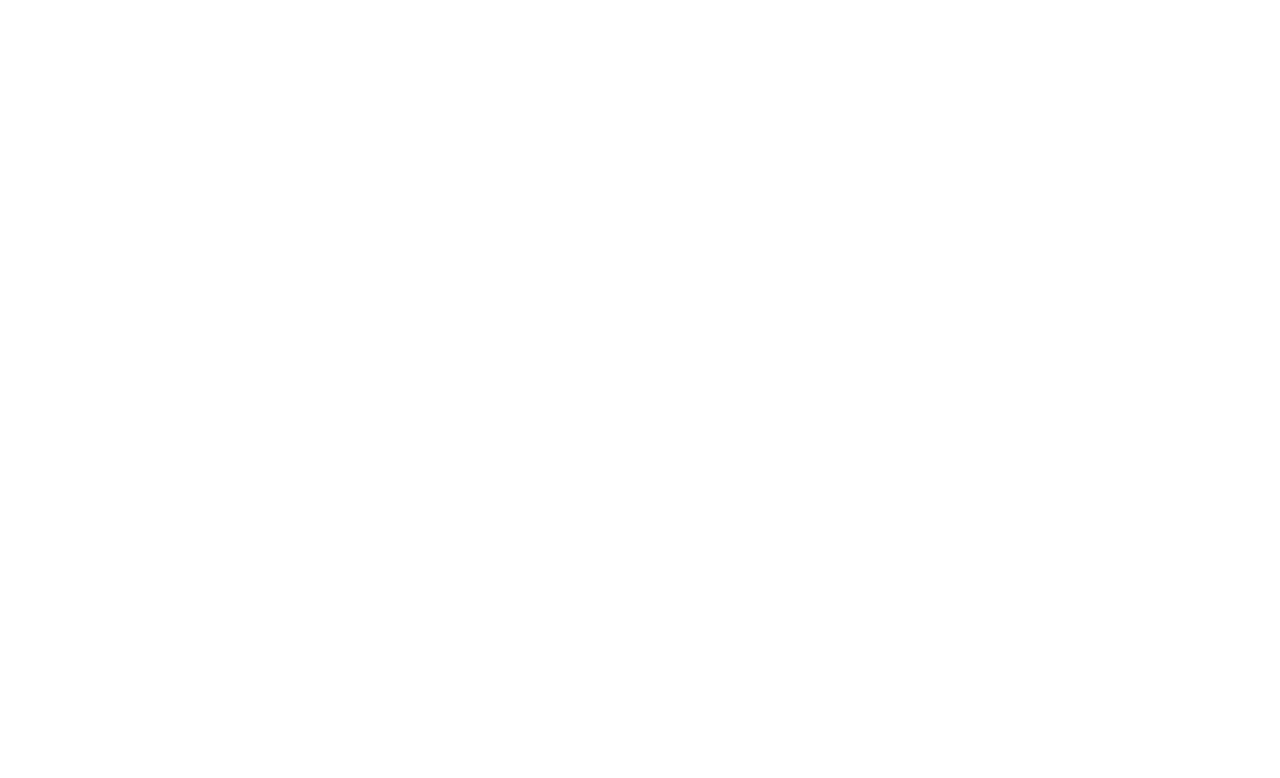
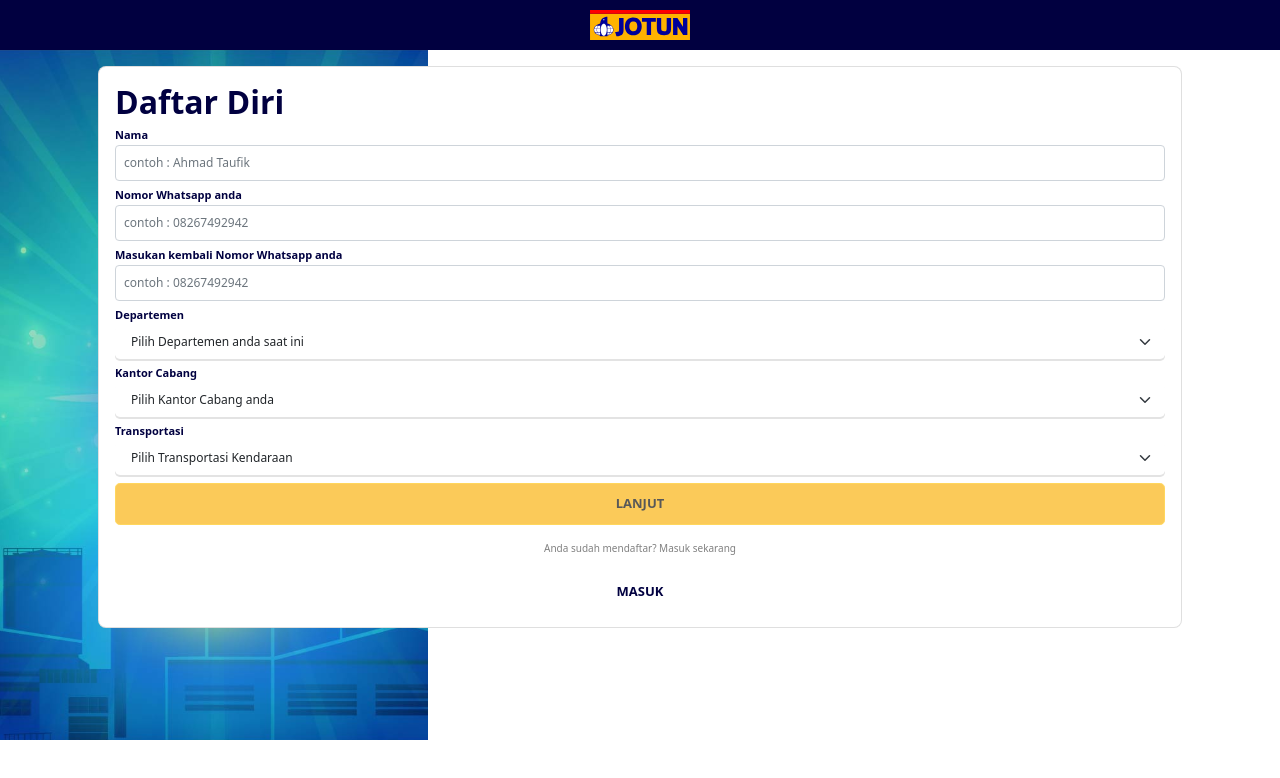
Before and after one commit to maslow123/jotun-client, a React (Create React App) app: page /register in a window 1280 px wide. Before the commit this address had no page. Shown: the top 778 px of the page. Built offline with nearby package versions, Linux system fonts and the light colour scheme.

Commit message:
dev#8:pages register

```diff
--- a/src/App.js
+++ b/src/App.js
@@ -6,6 +6,7 @@
 
 import LandingPage from "./pages/LandingPage";
 import Login from "./pages/Login";
+import Register from "./pages/Register";
 import "./App.css";
 import "./custom.scss";
 
@@ -17,6 +18,7 @@
         <Routes>
           <Route exact path="/" element={<LandingPage />} />
           <Route exact path="/login" element={<Login />} />
+          <Route exact path="/register" element={<Register />} />
         </Routes>
       </div>
       {/* <Footer /> */}
--- a/src/pages/LandingPage.js
+++ b/src/pages/LandingPage.js
@@ -14,7 +14,8 @@
       >
         <div className="col-5">
           <div className="text-center d-grid">
-            <button
+            <a
+              href="/register"
               className="btn btn-warning btn-lg btn-block"
               style={{
                 paddingTop: "11px",
@@ -26,13 +27,14 @@
               }}
             >
               Daftar
-            </button>
+            </a>
           </div>
         </div>
 
         <div className="col-5">
           <div className="text-center d-grid">
-            <button
+            <a
+              href="/login"
               className="btn btn-warning btn-lg btn-block"
               style={{
                 paddingTop: "11px",
@@ -44,7 +46,7 @@
               }}
             >
               Masuk
-            </button>
+            </a>
           </div>
         </div>
       </div>
--- a/src/pages/Login.js
+++ b/src/pages/Login.js
@@ -97,7 +97,8 @@
                   >
                     Anda belum mendaftar? Daftar sekarang
                   </p>
-                  <button
+                  <a
+                    href="/register"
                     className="btn btn-lg"
                     style={{
                       paddingTop: "10px",
@@ -113,7 +114,7 @@
                     }}
                   >
                     Daftar
-                  </button>
+                  </a>
                 </div>
               </div>
             </div>
--- /dev/null
+++ b/src/pages/Register.js
@@ -0,0 +1,233 @@
+import React, { useState } from "react";
+// import { FontAwesomeIcon } from "@fortawesome/react-fontawesome";
+import $ from "jquery";
+export default function Register() {
+  $(document).ready(function () {
+    $(".form-group input").on("keyup", function () {
+      let empty = false;
+
+      $(".form-group input").each(function () {
+        empty = $(this).val().length == 0;
+      });
+
+      if (empty) $(".actions button").attr("disabled", "disabled");
+      else $(".actions button").attr("disabled", false);
+    });
+  });
+  return (
+    <div>
+      <nav
+        className="navbar navbar-light"
+        style={{
+          background: "#010040",
+          position: "relative",
+          height: "50px",
+        }}
+      >
+        <div className="container-fluid">
+          <img
+            src="assets/img/logo/logo.svg"
+            alt=""
+            style={{
+              position: "absolute",
+              width: "100px",
+              left: "50%",
+              marginLeft: "-50px",
+
+              display: "block",
+            }}
+          />
+        </div>
+      </nav>
+      <img
+        src="assets/img/BG1.svg"
+        className="img-fluid"
+        style={{ backgroundRepeat: "no-repeat", position: "absolute" }}
+        alt=""
+      />
+      <div className="container">
+        <div className="row">
+          <div className="col-12">
+            <div className="card m-3" style={{ borderRadius: "8px" }}>
+              <div className="card-body">
+                <h2
+                  className="mb-0"
+                  style={{
+                    fontWeight: "bold",
+                    color: "#010040",
+                  }}
+                >
+                  Daftar Diri
+                </h2>
+
+                <div className="form-group">
+                  <label
+                    style={{
+                      fontWeight: "bold",
+                      color: "#010040",
+                      fontSize: "11px",
+                    }}
+                  >
+                    Nama
+                  </label>
+                  <input
+                    type="text"
+                    className="form-control p-2"
+                    placeholder="contoh : Ahmad Taufik"
+                    aria-label="name"
+                    style={{ fontSize: "12px" }}
+                  />
+                </div>
+                <div className="form-group">
+                  <label
+                    style={{
+                      fontWeight: "bold",
+                      color: "#010040",
+                      fontSize: "11px",
+                    }}
+                  >
+                    Nomor Whatsapp anda
+                  </label>
+                  <input
+                    type="text"
+                    className="form-control p-2"
+                    placeholder="contoh : 08267492942"
+                    aria-label="notelp"
+                    style={{ fontSize: "12px" }}
+                  />
+                </div>
+                <div className="form-group">
+                  <label
+                    style={{
+                      fontWeight: "bold",
+                      color: "#010040",
+                      fontSize: "11px",
+                    }}
+                  >
+                    Masukan kembali Nomor Whatsapp anda
+                  </label>
+                  <input
+                    type="text"
+                    className="form-control p-2"
+                    placeholder="contoh : 08267492942"
+                    aria-label="notelp"
+                    style={{ fontSize: "12px" }}
+                  />
+                </div>
+                <div className="form-group">
+                  <label
+                    style={{
+                      fontWeight: "bold",
+                      color: "#010040",
+                      fontSize: "11px",
+                    }}
+                  >
+                    Departemen
+                  </label>
+                  <select
+                    className="form-select form-select-lg"
+                    style={{
+                      fontSize: "12px",
+                      border: "0px",
+                      boxShadow: "0px 2px #e3e3e3",
+                    }}
+                  >
+                    <option selected>Pilih Departemen anda saat ini</option>
+                    <option>Data 1</option>
+                    <option>Data 2</option>
+                  </select>
+                </div>
+                <div className="form-group">
+                  <label
+                    style={{
+                      fontWeight: "bold",
+                      color: "#010040",
+                      fontSize: "11px",
+                    }}
+                  >
+                    Kantor Cabang
+                  </label>
+                  <select
+                    className="form-select form-select-lg"
+                    style={{
+                      fontSize: "12px",
+                      border: "0px",
+                      boxShadow: "0px 2px #e3e3e3",
+                    }}
+                  >
+                    <option selected>Pilih Kantor Cabang anda</option>
+                    <option>Data 1</option>
+                    <option>Data 2</option>
+                  </select>
+                </div>
+                <div className="form-group">
+                  <label
+                    style={{
+                      fontWeight: "bold",
+                      color: "#010040",
+                      fontSize: "11px",
+                    }}
+                  >
+                    Transportasi
+                  </label>
+                  <select
+                    className="form-select form-select-lg"
+                    style={{
+                      fontSize: "12px",
+                      border: "0px",
+                      boxShadow: "0px 2px #e3e3e3",
+                    }}
+                  >
+                    <option selected>Pilih Transportasi Kendaraan</option>
+                    <option>Data 1</option>
+                    <option>Data 2</option>
+                  </select>
+                </div>
+
+                <div className="text-center d-grid mt-2 actions">
+                  <button
+                    className="btn btn-warning btn-lg btn-block"
+                    style={{
+                      paddingTop: "10px",
+                      paddingBottom: "10px",
+                      background: "#f9af02",
+                      textTransform: "uppercase",
+                      fontSize: "13px",
+                      fontWeight: "800",
+                    }}
+                    disabled="disabled"
+                  >
+                    Lanjut
+                  </button>
+                  <p
+                    className="mt-3 mb-3"
+                    style={{ fontSize: "10px", color: "grey" }}
+                  >
+                    Anda sudah mendaftar? Masuk sekarang
+                  </p>
+                  <a
+                    href="/login"
+                    className="btn btn-lg"
+                    style={{
+                      paddingTop: "10px",
+                      paddingBottom: "10px",
+                      background: "transparent",
+                      color: "#010040",
+                      boxShadow: 0,
+                      border: 0,
+                      textTransform: "uppercase",
+                      fontSize: "13px",
+                      fontWeight: "800",
+                    }}
+                  >
+                    Masuk
+                  </a>
+                </div>
+              </div>
+            </div>
+          </div>
+        </div>
+      </div>
+    </div>
+  );
+}
```
